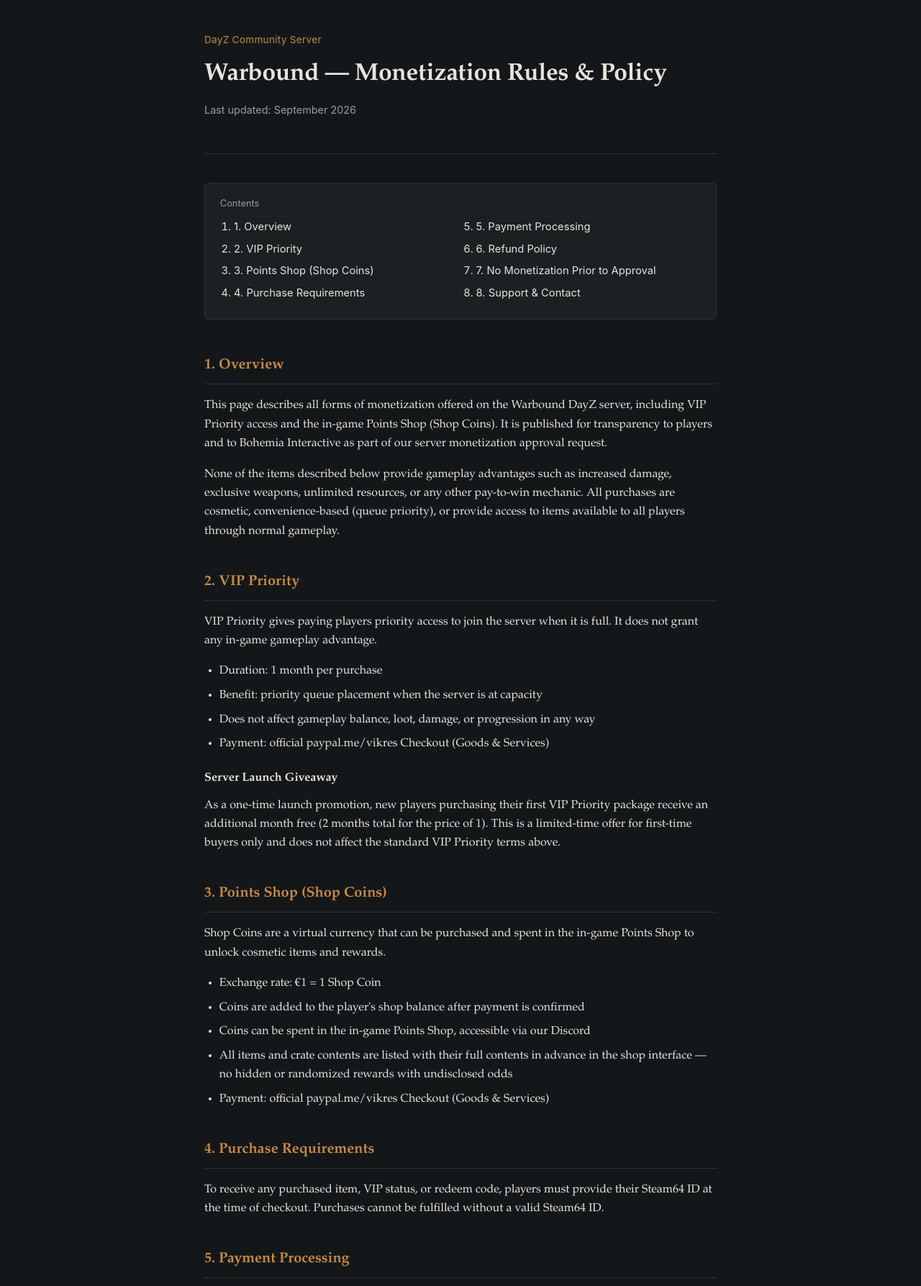
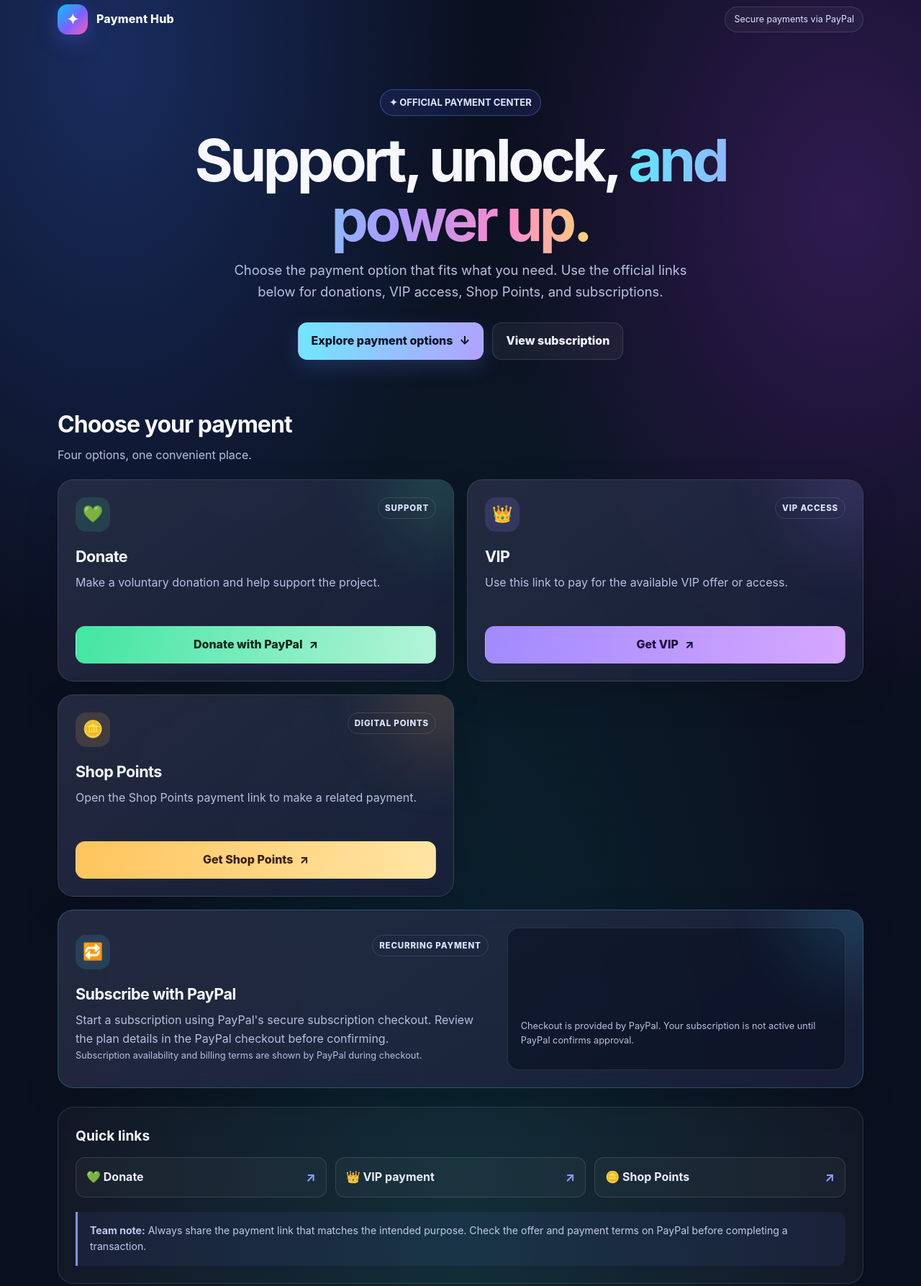
Before and after one commit to WarboundOfficial/dayz-shop, a plain HTML site: page index.html in a window 1280 px wide. Shown: the part 20-1807 px from the top of the page at 72% size. Drawn offline with Linux system fonts and the light colour scheme; a script that the page names is missing.

Commit message:
Update index.html

```diff
--- a/index.html
+++ b/index.html
@@ -1,207 +1,241 @@
-<!DOCTYPE html>
+<!doctype html>
 <html lang="en">
 <head>
-<meta charset="UTF-8">
-<meta name="viewport" content="width=device-width, initial-scale=1.0">
-<title>Warbound Server — Monetization Rules</title>
+  <meta charset="utf-8">
+  <meta name="viewport" content="width=device-width, initial-scale=1">
+  <meta name="theme-color" content="#10152d">
+  <meta name="description" content="The official payment hub for donations, VIP access, Shop Points, and subscriptions.">
+  <title>PayPal Payment Hub</title>
   <style>
     :root {
-    --bg: #14171a;
-    --panel: #1c2023;
-    --ink: #e7e4dc;
-    --ink-dim: #9a9d9f;
-    --rule: #2e3336;
-    --accent: #c98a3f;
+      color-scheme: dark;
+      --bg: #0b1020;
+      --panel: rgba(20, 28, 55, .78);
+      --line: rgba(255,255,255,.12);
+      --muted: #b7c1df;
+      --text: #f7f8ff;
     }
     * { box-sizing: border-box; }
     html { scroll-behavior: smooth; }
     body {
       margin: 0;
-    background: var(--bg);
-    color: var(--ink);
-    font-family: "Iowan Old Style", "Palatino Linotype", Georgia, serif;
-    line-height: 1.65;
+      min-height: 100vh;
+      font-family: Inter, ui-sans-serif, system-ui, -apple-system, BlinkMacSystemFont, "Segoe UI", sans-serif;
+      color: var(--text);
+      background:
+        radial-gradient(ellipse at 12% 5%, rgba(58, 117, 255, .28), transparent 32rem),
+        radial-gradient(ellipse at 92% 16%, rgba(180, 62, 255, .22), transparent 30rem),
+        radial-gradient(ellipse at 50% 90%, rgba(0, 204, 170, .12), transparent 35rem),
+        var(--bg);
+      line-height: 1.6;
     }
-  .wrap {
-    max-width: 760px;
-    margin: 0 auto;
-    padding: 4rem 1.5rem 6rem;
+    a { color: inherit; }
+    .shell { width: min(1120px, calc(100% - 36px)); margin: 0 auto; }
+    header { padding: 26px 0 0; }
+    .topbar { display:flex; align-items:center; justify-content:space-between; gap:16px; }
+    .brand { display:flex; align-items:center; gap:12px; font-weight:800; letter-spacing:.2px; }
+    .brand-mark {
+      width: 42px; height: 42px; display:grid; place-items:center; border-radius:14px;
+      background: linear-gradient(135deg, #00c6ff, #7b61ff 55%, #ff5db1);
+      box-shadow: 0 8px 28px rgba(83, 101, 255, .35); font-size:20px;
     }
-  header {
-    border-bottom: 1px solid var(--rule);
-    padding-bottom: 2rem;
-    margin-bottom: 2.5rem;
+    .top-pill {
+      border:1px solid var(--line); border-radius:999px; padding:7px 12px;
+      color:#dce4ff; font-size:.78rem; background:rgba(255,255,255,.04);
     }
-  .kicker {
-    font-family: -apple-system, BlinkMacSystemFont, "Segoe UI", sans-serif;
-    font-size: 0.85rem;
-    letter-spacing: 0.02em;
-    color: var(--accent);
-    margin: 0 0 0.6rem;
+    .hero { text-align:center; padding:76px 0 48px; }
+    .eyebrow {
+      display:inline-flex; gap:8px; align-items:center; padding:7px 12px; border-radius:999px;
+      color:#d9e5ff; border:1px solid rgba(124,151,255,.35);
+      background:rgba(72,102,255,.12); font-size:.82rem; font-weight:700;
     }
-  h1 {
-    font-size: 2.1rem;
-    margin: 0 0 0.6rem;
-    font-weight: 600;
-    letter-spacing: -0.01em;
+    h1 { margin:20px auto 14px; max-width:850px; font-size:clamp(2.5rem, 7vw, 5.1rem); line-height:1.02; letter-spacing:-.055em; }
+    .gradient-text {
+      background:linear-gradient(90deg, #62e8ff, #a99aff 45%, #ff8acb 78%, #ffd477);
+      -webkit-background-clip:text; background-clip:text; color:transparent;
     }
-  .meta {
-    font-family: -apple-system, BlinkMacSystemFont, "Segoe UI", sans-serif;
-    font-size: 0.9rem;
-    color: var(--ink-dim);
+    .hero p { max-width:650px; margin:0 auto; color:var(--muted); font-size:clamp(1rem, 2vw, 1.15rem); }
+    .hero-actions { display:flex; justify-content:center; gap:12px; flex-wrap:wrap; margin-top:28px; }
+    .button {
+      display:inline-flex; justify-content:center; align-items:center; gap:9px; text-decoration:none;
+      border-radius:13px; padding:12px 18px; font-weight:800; border:1px solid transparent;
+      transition:transform .18s ease, filter .18s ease; cursor:pointer;
     }
-  nav {
-    font-family: -apple-system, BlinkMacSystemFont, "Segoe UI", sans-serif;
-    font-size: 0.92rem;
-    background: var(--panel);
-    border: 1px solid var(--rule);
-    border-radius: 6px;
-    padding: 1.1rem 1.3rem;
-    margin-bottom: 3rem;
+    .button:hover { transform:translateY(-2px); filter:brightness(1.08); }
+    .button-primary { color:#091326; background:linear-gradient(100deg,#71e7ff,#b2a1ff); box-shadow:0 10px 28px rgba(100,139,255,.2); }
+    .button-quiet { border-color:var(--line); background:rgba(255,255,255,.05); color:#f4f6ff; }
+    main { padding-bottom:56px; }
+    .section-heading { display:flex; align-items:end; justify-content:space-between; gap:18px; margin:16px 0 20px; }
+    .section-heading h2 { margin:0; font-size:clamp(1.5rem, 3vw, 2rem); letter-spacing:-.03em; }
+    .section-heading p { margin:5px 0 0; color:var(--muted); }
+    .grid { display:grid; grid-template-columns:repeat(2, minmax(0,1fr)); gap:18px; }
+    .card {
+      position:relative; overflow:hidden; padding:24px; border:1px solid var(--line); border-radius:22px;
+      background:linear-gradient(145deg, rgba(255,255,255,.075), rgba(255,255,255,.025)), var(--panel);
+      box-shadow:0 18px 50px rgba(0,0,0,.16); backdrop-filter:blur(12px);
     }
-  nav p {
-    margin: 0 0 0.6rem;
-    color: var(--ink-dim);
-    font-size: 0.8rem;
+    .card::before { content:""; position:absolute; width:180px; height:180px; border-radius:50%; filter:blur(48px); opacity:.16; right:-80px; top:-90px; pointer-events:none; }
+    .card.donate::before { background:#41e5a5; }
+    .card.vip::before { background:#9e83ff; }
+    .card.points::before { background:#ffb84e; }
+    .card.subscription::before { background:#46cfff; }
+    .card-head { display:flex; align-items:flex-start; justify-content:space-between; gap:14px; position:relative; }
+    .icon-box { width:48px; height:48px; display:grid; place-items:center; font-size:23px; border-radius:15px; flex:none; }
+    .donate .icon-box { background:rgba(65,229,165,.13); }
+    .vip .icon-box { background:rgba(158,131,255,.16); }
+    .points .icon-box { background:rgba(255,184,78,.14); }
+    .subscription .icon-box { background:rgba(70,207,255,.14); }
+    .tag { font-size:.72rem; font-weight:800; letter-spacing:.07em; text-transform:uppercase; border:1px solid var(--line); padding:5px 9px; border-radius:999px; color:#dbe4ff; }
+    .card h3 { font-size:1.35rem; margin:17px 0 7px; letter-spacing:-.025em; position:relative; }
+    .card p { margin:0; color:var(--muted); min-height:52px; position:relative; }
+    .card .button { margin-top:21px; width:100%; }
+    .donate .button { background:linear-gradient(100deg,#43e5a2,#b4f4d8); color:#08261d; }
+    .vip .button { background:linear-gradient(100deg,#a18aff,#d6a7ff); color:#1c103d; }
+    .points .button { background:linear-gradient(100deg,#ffc45c,#ffe5a4); color:#382300; }
+    .subscription { grid-column:1 / -1; border-color:rgba(91,205,255,.28); }
+    .subscription-layout { display:grid; grid-template-columns:1fr minmax(260px, .82fr); gap:26px; align-items:center; }
+    .subscription .button { background:linear-gradient(100deg,#5de0ff,#91a5ff); color:#07172c; }
+    .subscription-copy p { min-height:0; }
+    .subscribe-box { padding:18px; border:1px solid rgba(255,255,255,.1); background:rgba(3,9,25,.45); border-radius:16px; }
+    #paypal-button-container-P-28626469L66565021NLPWPLY { min-height:44px; }
+    #subscription-status { margin:12px 0 0; font-size:.9rem; color:#a9f5d0; overflow-wrap:anywhere; }
+    .fine-print { color:#96a3c6; font-size:.8rem; margin:12px 0 0; }
+    .quick-links { margin-top:26px; padding:24px; border:1px solid var(--line); border-radius:22px; background:rgba(255,255,255,.035); }
+    .quick-links h2 { margin:0 0 14px; font-size:1.2rem; }
+    .link-list { display:grid; grid-template-columns:repeat(3,minmax(0,1fr)); gap:12px; }
+    .quick-link { display:flex; justify-content:space-between; align-items:center; gap:12px; padding:13px 14px; border-radius:13px; border:1px solid var(--line); text-decoration:none; background:rgba(255,255,255,.035); color:#e9edff; font-weight:700; }
+    .quick-link span:last-child { color:#8ca2ff; font-size:1.1rem; }
+    .quick-link:hover { background:rgba(255,255,255,.075); }
+    .notice { margin-top:20px; padding:15px 17px; border-left:3px solid #7e94ff; background:rgba(105,127,255,.08); border-radius:0 12px 12px 0; color:#c1cbe8; font-size:.88rem; }
+    footer { border-top:1px solid var(--line); padding:24px 0 34px; color:#8f9bbc; font-size:.85rem; }
+    .footer-inner { display:flex; justify-content:space-between; align-items:center; gap:16px; flex-wrap:wrap; }
+    @media (max-width:760px) {
+      .hero { padding:58px 0 34px; }
+      .grid, .link-list { grid-template-columns:1fr; }
+      .subscription { grid-column:auto; }
+      .subscription-layout { grid-template-columns:1fr; }
+      .section-heading { align-items:flex-start; flex-direction:column; }
+      .card { padding:21px; }
     }
-  nav ol {
-    margin: 0;
-    padding-left: 1.2rem;
-    columns: 2;
-    column-gap: 1.5rem;
-  }
-  nav li { margin-bottom: 0.4rem; break-inside: avoid; }
-  nav a { color: var(--ink); text-decoration: none; }
-  nav a:hover { color: var(--accent); }
-
-  section { margin-bottom: 2.6rem; scroll-margin-top: 1.5rem; }
-  h2 {
-    font-size: 1.25rem;
-    color: var(--accent);
-    font-weight: 600;
-    border-bottom: 1px solid var(--rule);
-    padding-bottom: 0.5rem;
-    margin: 0 0 1rem;
-  }
-  h3 {
-    font-size: 1.02rem;
-    margin: 1.4rem 0 0.6rem;
-    color: var(--ink);
-  }
-  p { margin: 0 0 1rem; }
-  ul { margin: 0 0 1rem; padding-left: 1.3rem; }
-  li { margin-bottom: 0.45rem; }
-  a.inline { color: var(--accent); }
-
-  .callout {
-    background: var(--panel);
-    border-left: 3px solid var(--accent);
-    padding: 0.9rem 1.1rem;
-    border-radius: 0 4px 4px 0;
-    font-family: -apple-system, BlinkMacSystemFont, "Segoe UI", sans-serif;
-    font-size: 0.92rem;
-    color: var(--ink-dim);
-  }
-
-  footer {
-    border-top: 1px solid var(--rule);
-    padding-top: 1.5rem;
-    margin-top: 3rem;
-    font-family: -apple-system, BlinkMacSystemFont, "Segoe UI", sans-serif;
-    font-size: 0.85rem;
-    color: var(--ink-dim);
-  }
-
-  @media (max-width: 600px) {
-    .wrap { padding: 2.5rem 1.2rem 4rem; }
-    h1 { font-size: 1.6rem; }
-    nav ol { columns: 1; }
+    @media (prefers-reduced-motion: reduce) {
+      html { scroll-behavior:auto; }
+      *, *::before, *::after { transition:none !important; }
     }
   </style>
 </head>
 <body>
-<div class="wrap">
-
-  <header>
-    <p class="kicker">DayZ Community Server</p>
-    <h1>Warbound — Monetization Rules &amp; Policy</h1>
-    <p class="meta">Last updated: September 2026</p>
+  <header class="shell">
+    <nav class="topbar" aria-label="Main navigation">
+      <div class="brand"><span class="brand-mark" aria-hidden="true">✦</span><span>Payment Hub</span></div>
+      <span class="top-pill">Secure payments via PayPal</span>
+    </nav>
   </header>
 
-  <nav aria-label="Table of contents">
-    <p>Contents</p>
-    <ol>
-      <li><a href="#overview">1. Overview</a></li>
-      <li><a href="#vip">2. VIP Priority</a></li>
-      <li><a href="#shop">3. Points Shop (Shop Coins)</a></li>
-      <li><a href="#requirements">4. Purchase Requirements</a></li>
-      <li><a href="#payments">5. Payment Processing</a></li>
-      <li><a href="#refunds">6. Refund Policy</a></li>
-      <li><a href="#approval">7. No Monetization Prior to Approval</a></li>
-      <li><a href="#contact">8. Support &amp; Contact</a></li>
-    </ol>
-  </nav>
-
-  <section id="overview">
-    <h2>1. Overview</h2>
-    <p>This page describes all forms of monetization offered on the Warbound DayZ server, including VIP Priority access and the in-game Points Shop (Shop Coins). It is published for transparency to players and to Bohemia Interactive as part of our server monetization approval request.</p>
-    <p>None of the items described below provide gameplay advantages such as increased damage, exclusive weapons, unlimited resources, or any other pay-to-win mechanic. All purchases are cosmetic, convenience-based (queue priority), or provide access to items available to all players through normal gameplay.</p>
+  <section class="hero shell">
+    <span class="eyebrow">✦ OFFICIAL PAYMENT CENTER</span>
+    <h1>Support, unlock, <span class="gradient-text">and power up.</span></h1>
+    <p>Choose the payment option that fits what you need. Use the official links below for donations, VIP access, Shop Points, and subscriptions.</p>
+    <div class="hero-actions">
+      <a class="button button-primary" href="#payment-options">Explore payment options <span aria-hidden="true">↓</span></a>
+      <a class="button button-quiet" href="#subscription">View subscription</a>
+    </div>
   </section>
 
-  <section id="vip">
-    <h2>2. VIP Priority</h2>
-    <p>VIP Priority gives paying players priority access to join the server when it is full. It does not grant any in-game gameplay advantage.</p>
-    <ul>
-      <li>Duration: 1 month per purchase</li>
-      <li>Benefit: priority queue placement when the server is at capacity</li>
-      <li>Does not affect gameplay balance, loot, damage, or progression in any way</li>
-      <li>Payment: official paypal.me/vikres Checkout (Goods &amp; Services)</li>
-    </ul>
-    <h3>Server Launch Giveaway</h3>
-    <p>As a one-time launch promotion, new players purchasing their first VIP Priority package receive an additional month free (2 months total for the price of 1). This is a limited-time offer for first-time buyers only and does not affect the standard VIP Priority terms above.</p>
+  <main class="shell" id="payment-options">
+    <div class="section-heading">
+      <div>
+        <h2>Choose your payment</h2>
+        <p>Four options, one convenient place.</p>
+      </div>
+    </div>
+
+    <div class="grid">
+      <article class="card donate">
+        <div class="card-head"><div class="icon-box" aria-hidden="true">💚</div><span class="tag">Support</span></div>
+        <h3>Donate</h3>
+        <p>Make a voluntary donation and help support the project.</p>
+        <a class="button" href="https://www.paypal.com/donate/?hosted_button_id=GQSFFJC5GJRTE" target="_blank" rel="noopener noreferrer">Donate with PayPal <span aria-hidden="true">↗</span></a>
+      </article>
+
+      <article class="card vip">
+        <div class="card-head"><div class="icon-box" aria-hidden="true">👑</div><span class="tag">VIP access</span></div>
+        <h3>VIP</h3>
+        <p>Use this link to pay for the available VIP offer or access.</p>
+        <a class="button" href="https://www.paypal.com/ncp/payment/FAJ7QYVAWTNPE" target="_blank" rel="noopener noreferrer">Get VIP <span aria-hidden="true">↗</span></a>
+      </article>
+
+      <article class="card points">
+        <div class="card-head"><div class="icon-box" aria-hidden="true">🪙</div><span class="tag">Digital points</span></div>
+        <h3>Shop Points</h3>
+        <p>Open the Shop Points payment link to make a related payment.</p>
+        <a class="button" href="https://www.paypal.biz/warbofficial" target="_blank" rel="noopener noreferrer">Get Shop Points <span aria-hidden="true">↗</span></a>
+      </article>
+
+      <article class="card subscription" id="subscription">
+        <div class="subscription-layout">
+          <div class="subscription-copy">
+            <div class="card-head"><div class="icon-box" aria-hidden="true">🔁</div><span class="tag">Recurring payment</span></div>
+            <h3>Subscribe with PayPal</h3>
+            <p>Start a subscription using PayPal's secure subscription checkout. Review the plan details in the PayPal checkout before confirming.</p>
+            <p class="fine-print">Subscription availability and billing terms are shown by PayPal during checkout.</p>
+          </div>
+          <div class="subscribe-box">
+            <div id="paypal-button-container-P-28626469L66565021NLPWPLY"></div>
+            <p id="subscription-status" role="status" aria-live="polite"></p>
+            <p class="fine-print">Checkout is provided by PayPal. Your subscription is not active until PayPal confirms approval.</p>
+          </div>
+        </div>
+      </article>
+    </div>
+
+    <section class="quick-links" aria-labelledby="quick-links-heading">
+      <h2 id="quick-links-heading">Quick links</h2>
+      <div class="link-list">
+        <a class="quick-link" href="https://www.paypal.com/donate/?hosted_button_id=GQSFFJC5GJRTE" target="_blank" rel="noopener noreferrer"><span>💚 Donate</span><span aria-hidden="true">↗</span></a>
+        <a class="quick-link" href="https://www.paypal.com/ncp/payment/FAJ7QYVAWTNPE" target="_blank" rel="noopener noreferrer"><span>👑 VIP payment</span><span aria-hidden="true">↗</span></a>
+        <a class="quick-link" href="https://www.paypal.biz/warbofficial" target="_blank" rel="noopener noreferrer"><span>🪙 Shop Points</span><span aria-hidden="true">↗</span></a>
+      </div>
+      <div class="notice"><strong>Team note:</strong> Always share the payment link that matches the intended purpose. Check the offer and payment terms on PayPal before completing a transaction.</div>
     </section>
-
-  <section id="shop">
-    <h2>3. Points Shop (Shop Coins)</h2>
-    <p>Shop Coins are a virtual currency that can be purchased and spent in the in-game Points Shop to unlock cosmetic items and rewards.</p>
-    <ul>
-      <li>Exchange rate: €1 = 1 Shop Coin</li>
-      <li>Coins are added to the player's shop balance after payment is confirmed</li>
-      <li>Coins can be spent in the in-game Points Shop, accessible via our Discord</li>
-      <li>All items and crate contents are listed with their full contents in advance in the shop interface — no hidden or randomized rewards with undisclosed odds</li>
-      <li>Payment: official paypal.me/vikres Checkout (Goods &amp; Services)</li>
-    </ul>
-  </section>
-
-  <section id="requirements">
-    <h2>4. Purchase Requirements</h2>
-    <p>To receive any purchased item, VIP status, or redeem code, players must provide their Steam64 ID at the time of checkout. Purchases cannot be fulfilled without a valid Steam64 ID.</p>
-  </section>
-
-  <section id="payments">
-    <h2>5. Payment Processing</h2>
-    <p>All payments are processed exclusively through official paypal.me/vikres Checkout links using PayPal's Goods &amp; Services option. This ensures buyer protection and secure, verifiable transactions for every purchase. We do not accept Friends &amp; Family transfers, cryptocurrency, or any other unverifiable payment method for shop or VIP purchases.</p>
-  </section>
-
-  <section id="refunds">
-    <h2>6. Refund Policy</h2>
-    <p>Refund requests can be submitted via our Discord support channel within 14 days of purchase, provided the purchased item, coins, or VIP time has not yet been used or redeemed. In the event the server permanently shuts down, players with unused VIP time or unspent Shop Coins may request a pro-rated refund for the unused portion.</p>
-  </section>
-
-  <section id="approval">
-    <h2>7. No Monetization Prior to Approval</h2>
-    <div class="callout">In accordance with Bohemia Interactive's community monetization rules, no monetization of DayZ — including VIP Priority sales or Shop Coin sales — will occur until this application has been formally approved.</div>
-  </section>
-
-  <section id="contact">
-    <h2>8. Support &amp; Contact</h2>
-    <p>For questions, disputes, or refund requests, players can contact server staff through our Discord server: <a class="inline" href="https://discord.gg/warboundofficial">discord.gg/warboundofficial</a></p>
-  </section>
+  </main>
 
   <footer>
-    Warbound DayZ Server — Community-run, not affiliated with Bohemia Interactive a.s.
+    <div class="shell footer-inner">
+      <span>© <span id="year"></span> PayPal Payment Hub</span>
+      <span>Payments handled by PayPal · Use the official links above</span>
+    </div>
   </footer>
 
-</div>
+  <script>
+    document.getElementById('year').textContent = new Date().getFullYear();
+  </script>
+
+  <!-- PayPal subscription button integration -->
+  <script src="https://www.paypal.com/sdk/js?client-id=BAAfLCJgq24DOoYxadNGlvFXWuoGp9P7uiTS04VwKu3NL9UfcmDksx09XeKxT10NVQT2YhAEYmv6szHvQU&vault=true&intent=subscription" data-sdk-integration-source="button-factory"></script>
+  <script>
+    paypal.Buttons({
+      style: {
+        shape: 'rect',
+        color: 'blue',
+        layout: 'vertical',
+        label: 'subscribe'
+      },
+      createSubscription: function(data, actions) {
+        return actions.subscription.create({
+          plan_id: 'P-28626469L66565021NLPWPLY'
+        });
+      },
+      onApprove: function(data) {
+        const status = document.getElementById('subscription-status');
+        status.textContent = 'Thank you! PayPal approved the subscription. Subscription ID: ' + data.subscriptionID;
+      },
+      onError: function(err) {
+        console.error('PayPal subscription button error:', err);
+        const status = document.getElementById('subscription-status');
+        status.textContent = 'The PayPal checkout could not be loaded or completed. Please try again or contact the team.';
+        status.style.color = '#ffb4b4';
+      }
+    }).render('#paypal-button-container-P-28626469L66565021NLPWPLY');
+  </script>
 </body>
 </html>
```
Lines whose indentation alone changed are shown as unchanged.
